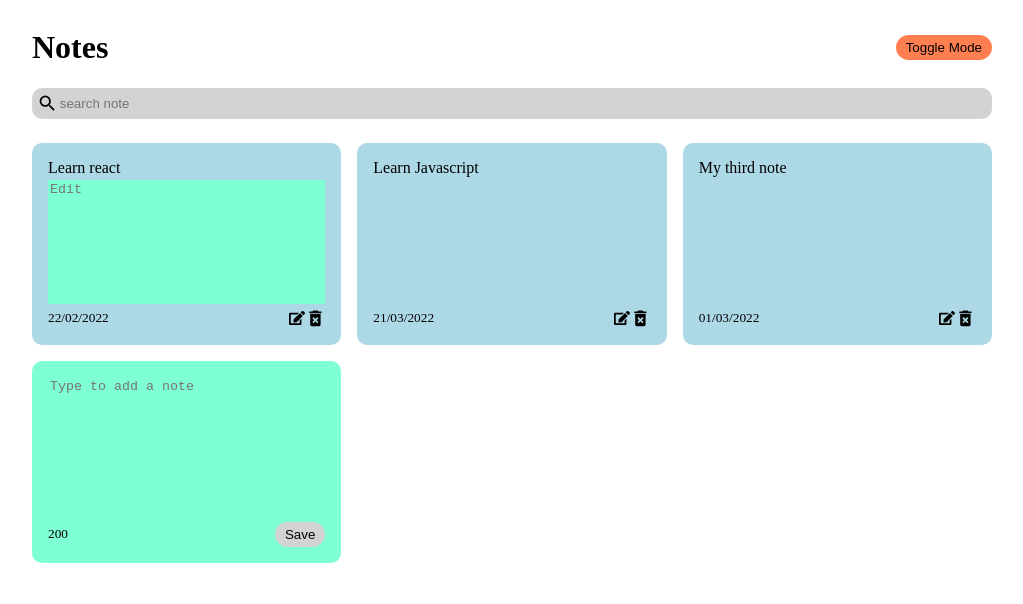
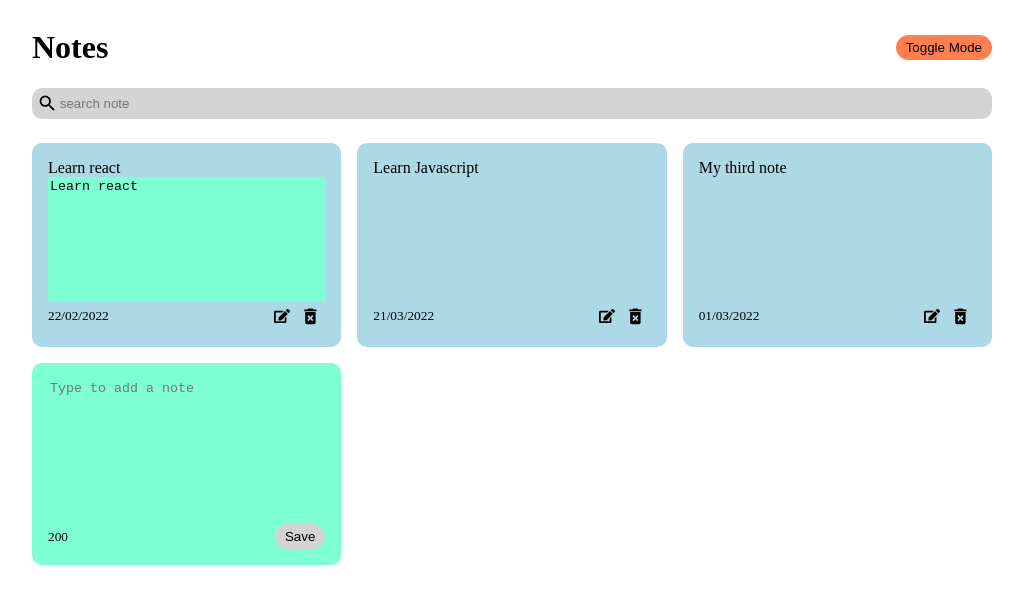
Before and after one commit to aneemqah/notes-app, a React (Create React App) app: page / in a window 1280 px wide. Both pictures are taken after a click on the icon 424 px from the left and 318 px from the top of the page. Shown: the top 604 px of the page, without its empty margins (128-1151 px from the left). Built offline with nearby package versions, Linux system fonts and the light colour scheme.

Commit message:
edit wip

```diff
--- a/src/App.js
+++ b/src/App.js
@@ -56,15 +56,15 @@ const App = () => {
   };
 
   const editNote = (id, text) => {
-    // Create a copy of the notes array
+    // Create a copy of the current state i.e notes
     const newNotes = [...notes];
-    // Is the id being passed the same as the id in the notes
-    const findNote = newNotes.find((id) => newNotes.id === id);
-    setNotes(findNote);
+    // Is the id being passed the same as the id in the notes array
+    let index = newNotes.find((n) => n.id === id);
+    // Update the note text
+    newNotes[index].text = text;
+    // Update state with new text
+    setNotes(newNotes);
   };
-
-  // find (actual note)id and update text of the
-  // set notes with the updated array
 
   return (
     <div className={`${darkmode && 'dark-mode'}`}>
@@ -77,7 +77,6 @@ const App = () => {
           notes={notes.filter((note) =>
             note.text.toLowerCase().includes(searchText)
           )}
-          handleEditNote={editNote}
         />
       </div>
     </div>
--- a/src/app.css
+++ b/src/app.css
@@ -65,13 +65,13 @@ textarea:focus {
   margin-bottom: 1.5em;
 }
 
-.delete-icon {
+.delete-icon,
+.edit-icon,
+.save-icon {
   cursor: pointer;
+  padding: 5px;
 }
 
-.edit-icon {
-  cursor: pointer;
-}
 /* SEARCH STYLES  */
 
 .search {
--- a/src/components/Note.js
+++ b/src/components/Note.js
@@ -2,18 +2,23 @@ import React, { useState } from 'react';
 
 import { MdDeleteForever } from 'react-icons/md';
 import { FaEdit } from 'react-icons/fa';
+import { MdDownloadDone } from 'react-icons/md';
 
-const Note = ({ id, text, date, handleDeleteNote, handleEditNote }) => {
+const Note = ({ id, text, date, handleDeleteNote }) => {
   const [isEdit, setIsEdit] = useState(false);
   const [newText, setNewText] = useState('');
 
-  const characterLimit = 200;
+  // const characterLimit = 200;
 
-  // triggered on the textarea input
-  const handleNewTextChange = (event) => {
-    if (characterLimit - event.target.value.length >= 0) {
-      setNewText(event.target.value);
-    }
+  // const handleNewTextChange = (event) => {
+  //   if (characterLimit - event.target.value.length >= 0) {
+  //     setNewText(event.target.value);
+  //   }
+  // };
+
+  const handleEdit = () => {
+    setIsEdit(true);
+    setNewText(newText);
   };
 
   return (
@@ -24,14 +29,23 @@ const Note = ({ id, text, date, handleDeleteNote, handleEditNote }) => {
           rows="8"
           cols="10"
           placeholder="Edit"
-          onChange={handleNewTextChange}
-        ></textarea>
+          name="text"
+          value={newText.text}
+          onChange={handleEdit}
+        >
+          {text}
+        </textarea>
       )}
 
       <div className="note-footer">
         <small>{date}</small>
         <div className="icons">
-          <FaEdit className="edit-icon" onClick={() => setIsEdit(true)} />
+          <FaEdit className="edit-icon" onClick={(e) => handleEdit()} />
+          {/* <MdDownloadDone
+            className="save-icon"
+            onClick={(e) => handleEditedNote(id)}
+          /> */}
+
           <MdDeleteForever
             onClick={() => handleDeleteNote(id)}
             className="delete-icon"
--- a/src/components/NotesList.js
+++ b/src/components/NotesList.js
@@ -1,12 +1,7 @@
 import Note from './Note';
 import AddNote from './AddNote';
 
-const NotesList = ({
-  notes,
-  handleAddNote,
-  handleDeleteNote,
-  handleEditNote,
-}) => {
+const NotesList = ({ notes, handleAddNote, handleDeleteNote }) => {
   return (
     <div className="notes-list">
       {notes.map((note) => (
@@ -16,7 +11,6 @@ const NotesList = ({
           text={note.text}
           date={note.date}
           handleDeleteNote={handleDeleteNote}
-          handleEditNote={handleEditNote}
         />
       ))}
       <AddNote handleAddNote={handleAddNote} />
```
